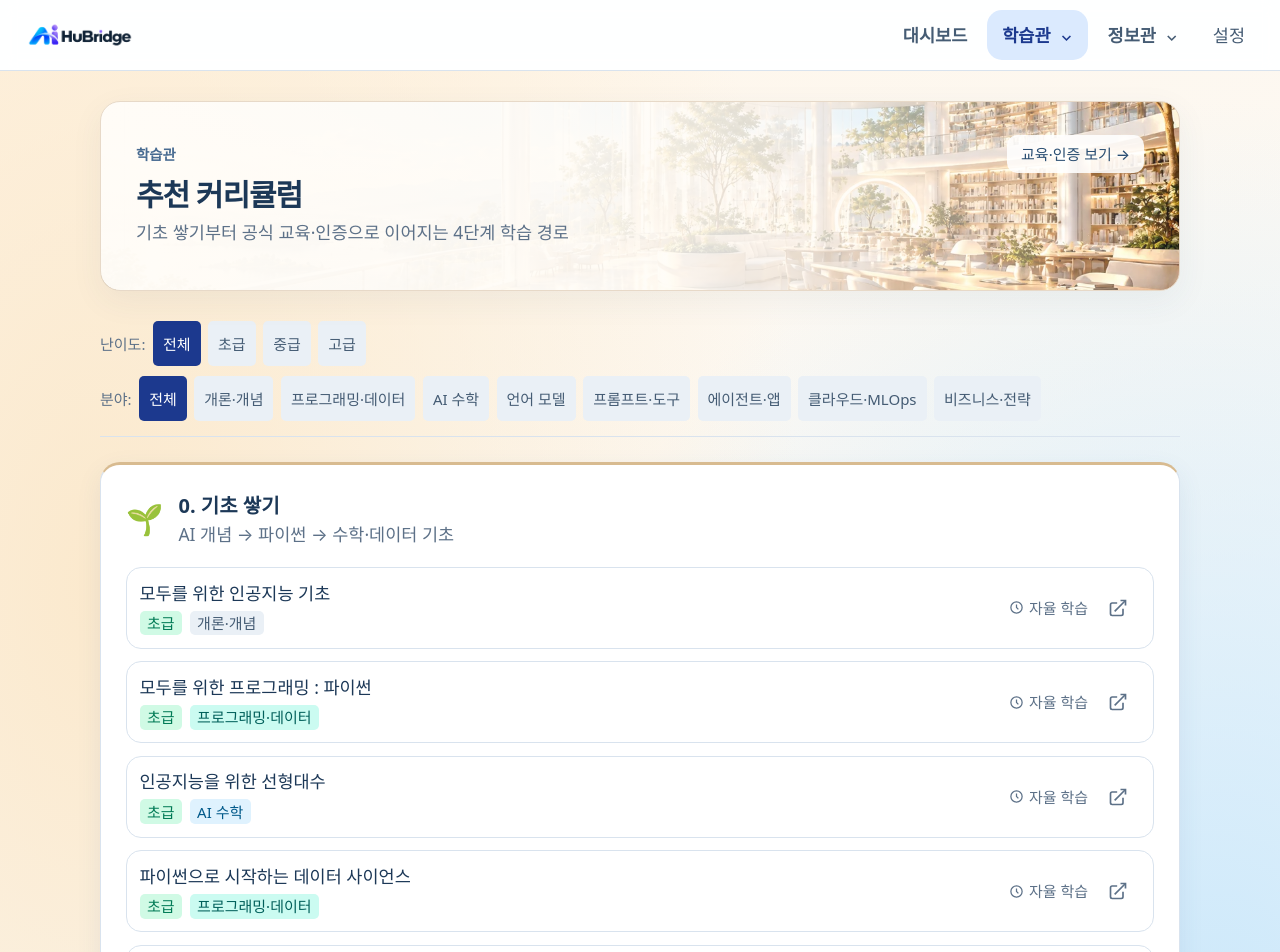
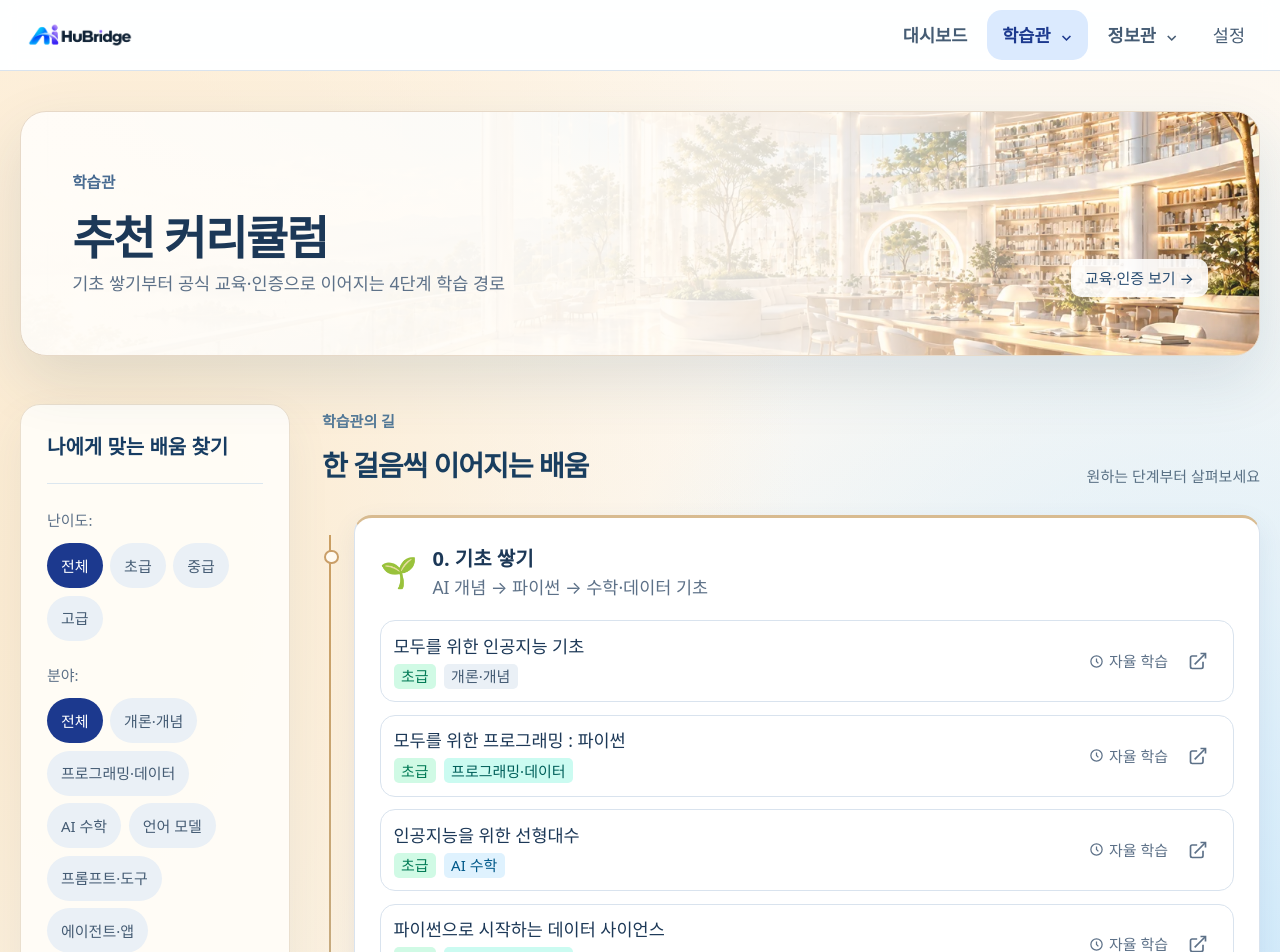
Before and after one commit to Oh-JunTaek/AIHuBridge, a React (Vite) app: page /path in a window 1280 px wide. Shown: the top 952 px of the page. Built offline with nearby package versions, Linux system fonts and the light colour scheme; a web font is replaced by a local one.

Commit message:
feat: 정보관과 학습관 탐색 화면 재구성

```diff
--- a/src/index.css
+++ b/src/index.css
@@ -261,3 +261,59 @@
   .dark .space-header { background-image: linear-gradient(90deg,rgba(13,35,55,.98),rgba(13,35,55,.96) 60%,rgba(13,35,55,.78)),url('./assets/plaza.webp'); }
   .dark .space-library .space-header { background-image: linear-gradient(90deg,rgba(19,39,52,.98),rgba(19,39,52,.96) 60%,rgba(19,39,52,.78)),url('./assets/library.webp'); }
 }
+
+/* 광장의 안내 데스크와 자료실의 서가를 바탕으로 탐색 구조를 구성한다. */
+.space-page { padding-top: 2rem; padding-bottom: 5rem; }
+.space-header { min-height: 245px; display: flex; flex-wrap: wrap; align-content: center; align-items: end; padding: clamp(1.5rem, 4vw, 3.2rem); border-radius: 26px; box-shadow: 0 24px 60px #224d7020; }
+.space-header h1 { font-size: clamp(2rem, 3.6vw, 3rem); line-height: 1.16; }
+.space-header .space-label { font-size: .78rem; margin-bottom: .8rem; }
+.space-header p:not(.space-label) { line-height: 1.6; }
+.reading-layout { display: grid; grid-template-columns: minmax(210px, 270px) minmax(0, 1fr); align-items: start; gap: clamp(1.1rem, 2.5vw, 2.5rem); margin-top: 2.4rem; }
+.reading-sidebar { min-width: 0; border-radius: 20px; padding: 1.3rem; background: rgba(255,255,255,.88); border: 1px solid #d7e6ee; box-shadow: 0 18px 45px #32658212; }
+.space-library .reading-sidebar { border-color: #eadfce; background: rgba(255,253,248,.94); }
+.reading-label { color: #173c62; font-weight: 750; font-size: 1rem; margin: 0 0 1.3rem; padding-bottom: 1rem; border-bottom: 1px solid #dce7ef; }
+.reading-sidebar nav { gap: .4rem; }
+.reading-sidebar nav button { min-height: 2.4rem; }
+.space-news .reading-sidebar nav button { text-align: left; }
+.space-news .reading-sidebar section[aria-label="소식 탐색 조건"], .space-certs .reading-sidebar section[aria-label="교육 탐색 조건"] { padding: 0; border: 0; background: transparent; border-radius: 0; }
+.space-news .reading-sidebar section[aria-label="소식 탐색 조건"] > .grid, .space-certs .reading-sidebar section[aria-label="교육 탐색 조건"] > .grid, .space-news .reading-sidebar fieldset .grid { grid-template-columns: minmax(0,1fr); }
+.space-news .reading-sidebar select, .space-news .reading-sidebar input, .space-certs .reading-sidebar select, .space-certs .reading-sidebar input { background-color: white; width: 100%; }
+.space-path .reading-sidebar > div { display: block; padding: 0; border: 0; }
+.space-path .reading-sidebar [role="group"] { margin-bottom: 1.2rem; }
+.space-path .reading-sidebar [role="group"] > span { flex-basis: 100%; margin-bottom: .3rem; }
+.space-path .reading-sidebar button { border-radius: 999px; padding: .45rem .7rem; }
+.reading-results { min-width: 0; }
+.results-heading, .calendar-board-heading { display: flex; align-items: end; justify-content: space-between; gap: 1rem; margin: 0 0 1.35rem; color: #193e5f; }
+.results-heading span, .calendar-board-heading span { color: #537997; font-size: .75rem; font-weight: 700; }
+.results-heading h2, .calendar-board-heading h2 { margin: .35rem 0 0; font-size: clamp(1.3rem, 2.2vw, 1.75rem); font-weight: 750; letter-spacing: -.04em; }
+.results-heading p, .calendar-board-heading p { font-size: .75rem; color: #5a7185; text-align: right; }
+.news-list article { border-radius: 18px; border-color: #dbe8ef; padding: 1.3rem 1.5rem; box-shadow: 0 12px 30px #315c7810; }
+.news-list article h3 { font-size: 1.06rem; line-height: 1.5; }
+.news-list article footer { border-top: 1px solid #edf2f5; padding-top: .8rem; }
+.learning-journey { position: relative; padding-left: 1.6rem; }
+.learning-journey::before { content: ''; position: absolute; left: .35rem; top: 1rem; bottom: 1rem; width: 2px; background: linear-gradient(#ca9e62,#b9d8e9); }
+.learning-journey > .space-card { position: relative; border-radius: 18px; }
+.learning-journey > .space-card::before { content: ''; position: absolute; left: -1.53rem; top: 1.6rem; width: .72rem; height: .72rem; border: 2px solid #c99e68; border-radius: 50%; background: #fffaf1; }
+.space-certs .reading-results > .grid { align-items: stretch; }
+.space-certs .space-card { border-radius: 18px; padding: 1.3rem; box-shadow: 0 12px 32px #816b4912; }
+.calendar-board { margin: 2rem 0; }
+.calendar-board > section { box-shadow: 0 18px 50px #315b7c1c; }
+.calendar-controls { border-radius: 20px; padding: 1.4rem; background: rgba(255,255,255,.84); border: 1px solid #d4e5f0; margin: 2rem 0; }
+.calendar-controls > section[aria-label="일정 필터"] { background: #f6fafd; }
+.dark .reading-sidebar { background: #102b40f2; border-color: #3b5b72; }
+.dark .space-library .reading-sidebar { background: #243441f2; border-color: #615a4d; }
+.dark .reading-label, .dark .results-heading h2, .dark .calendar-board-heading h2 { color: #e4f1fc; }
+.dark .results-heading span, .dark .results-heading p, .dark .calendar-board-heading span, .dark .calendar-board-heading p { color: #bed0de; }
+.dark .space-news .reading-sidebar select, .dark .space-news .reading-sidebar input, .dark .space-certs .reading-sidebar select, .dark .space-certs .reading-sidebar input { background: #102941; color: #e4f1fc; }
+.dark .calendar-controls { background: #102b40ef; border-color: #3b5b72; }
+.dark .calendar-controls > section[aria-label="일정 필터"] { background: #102941; }
+.dark .news-list article footer { border-color: #395069; }
+@media (max-width: 760px) { .reading-layout { grid-template-columns: 1fr; margin-top: 1.4rem; } .space-header { min-height: 190px; } .reading-sidebar { padding: 1.1rem; } .results-heading, .calendar-board-heading { align-items: start; flex-direction: column; gap: .35rem; } .results-heading p, .calendar-board-heading p { text-align: left; } }
+.space-news .space-header { display: block; align-content: center; }
+.space-news .space-header > p, .space-news .space-header > h1 { display: block; }
+.results-skip { display: none; }
+@media (max-width: 760px) { .results-skip { display: block; color: #214e79; background: #fff; border: 1px solid #cbdfeb; border-radius: 12px; text-align: center; padding: .7rem; font-weight: 700; } .dark .results-skip { color: #d7eafa; background: #102b40; border-color: #4b6a82; } .reading-results { scroll-margin-top: 10rem; } }
+.calendar-quick-links { display: flex; flex-wrap: wrap; gap: .7rem; margin-top: 1rem; }
+.calendar-quick-links a { display: inline-flex; align-items: center; min-height: 2.6rem; border-radius: 999px; padding: .5rem 1rem; color: #17466f; background: #fff; border: 1px solid #cce0ef; font-size: .85rem; font-weight: 700; }
+.dark .calendar-quick-links a { color: #e6f3ff; background: #173a58; border-color: #456b88; }
+#calendar-controls, #calendar-results { scroll-margin-top: 10rem; }
--- a/src/pages/Certs.tsx
+++ b/src/pages/Certs.tsx
@@ -26,7 +26,7 @@ export default function Certs() {
   ];
 
   return (
-    <div className="space-page space-library mx-auto max-w-4xl px-4 py-6">
+    <div className="space-page space-library space-certs mx-auto max-w-6xl px-4 py-6">
       <header className="space-header mb-6 flex flex-wrap items-baseline justify-between gap-3">
         <div><p className="space-label">학습관</p><h1 className="text-2xl font-bold text-stone-800 dark:text-stone-100">{t('certs.title')}</h1><p className="space-caption">교육과 인증 정보를 한곳에서 살펴보세요.</p></div>
         <Link to="/path" className="text-xs underline">
@@ -34,6 +34,10 @@ export default function Certs() {
         </Link>
       </header>
 
+      <div className="reading-layout">
+      <a className="results-skip" href="#reading-results">결과 바로 보기</a>
+      <aside className="reading-sidebar" aria-label="교육·인증 탐색">
+      <p className="reading-label">배움의 자료 살펴보기</p>
       <nav aria-label="교육·인증 유형" className="mb-4 flex flex-wrap gap-2 text-sm">
         {tabs.map((tb) => (
           <button
@@ -61,6 +65,9 @@ export default function Certs() {
         </div>
         <div className="mt-3 flex items-center justify-between gap-3 text-sm"><p role="status">조건에 맞는 항목 {shown.length}개</p><button type="button" className="rounded-lg px-3 py-2 text-amber-700 dark:text-amber-300" onClick={() => { setLanguage(''); setCost(''); setQuery(''); }}>조건 초기화</button></div>
       </section>
+      </aside>
+      <section id="reading-results" className="reading-results" aria-label="교육·인증 목록">
+      <div className="results-heading"><div><span>학습관의 자료실</span><h2>나에게 필요한 배움</h2></div><p>비용과 조건은 공식 페이지에서 확인하세요</p></div>
       {!shown.length && <p className="py-6 text-sm">조건에 맞는 교육·인증이 없습니다. 다른 유형을 선택하거나 조건을 초기화해 보세요.</p>}
 
       <div className="grid gap-4 sm:grid-cols-2">
@@ -73,6 +80,8 @@ export default function Certs() {
       </div>
 
       <p className="mt-6 text-center text-xs text-stone-500 dark:text-stone-400">{t('certs.footer')}</p>
+      </section>
+      </div>
     </div>
   );
 }
--- a/src/pages/Path.tsx
+++ b/src/pages/Path.tsx
@@ -23,7 +23,7 @@ export default function Path() {
   );
 
   return (
-    <div className="space-page space-library mx-auto max-w-4xl px-4 py-6">
+    <div className="space-page space-library space-path mx-auto max-w-6xl px-4 py-6">
       <header className="space-header mb-6 flex flex-wrap items-baseline justify-between gap-3">
         <div>
           <p className="space-label">학습관</p>
@@ -37,6 +37,10 @@ export default function Path() {
         </Link>
       </header>
 
+      <div className="reading-layout">
+      <a className="results-skip" href="#reading-results">결과 바로 보기</a>
+      <aside className="reading-sidebar" aria-label="커리큘럼 탐색">
+        <p className="reading-label">나에게 맞는 배움 찾기</p>
       {/* ── 분류 필터: 난이도 / 분야 ── */}
       <div className="mb-5 flex flex-wrap items-center gap-4 gap-y-2 border-b border-stone-200 pb-3 text-xs">
         <div role="group" aria-label="학습 난이도" className="flex flex-wrap items-center gap-1.5">
@@ -97,11 +101,16 @@ export default function Path() {
         ) : null}
       </div>
 
-      <div className="grid gap-4">
+      </aside>
+      <section id="reading-results" className="reading-results" aria-label="추천 커리큘럼 단계">
+      <div className="results-heading"><div><span>학습관의 길</span><h2>한 걸음씩 이어지는 배움</h2></div><p>원하는 단계부터 살펴보세요</p></div>
+      <div className="learning-journey grid gap-4">
         {visibleStages.map((s) => (
           <StageCard key={s.id} stage={s} filter={filter} />
         ))}
       </div>
+      </section>
+      </div>
     </div>
   );
 }
```
Also changed, not shown: src/pages/Calendar.tsx (+9 -2 lines), src/pages/Updates.tsx (+11 -2 lines), 2 other files (tests, documents, lock files or other folders).
